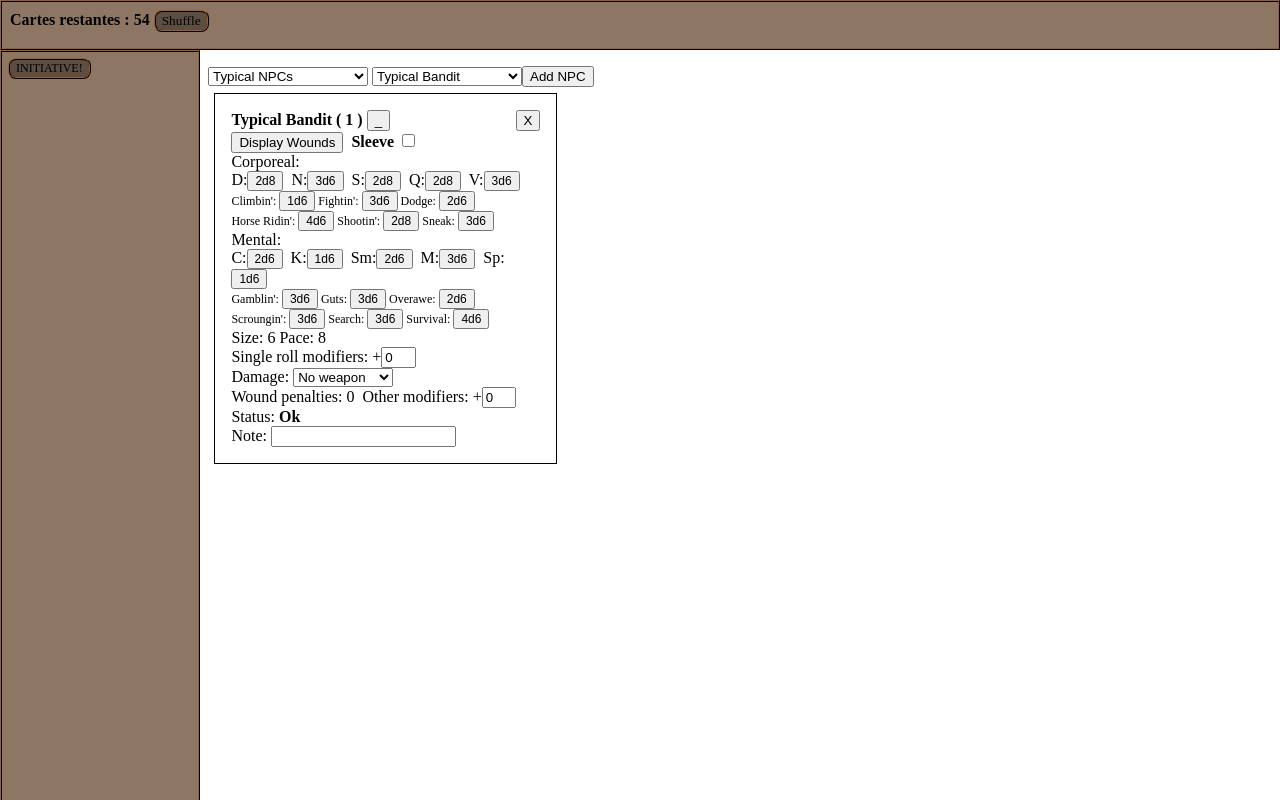
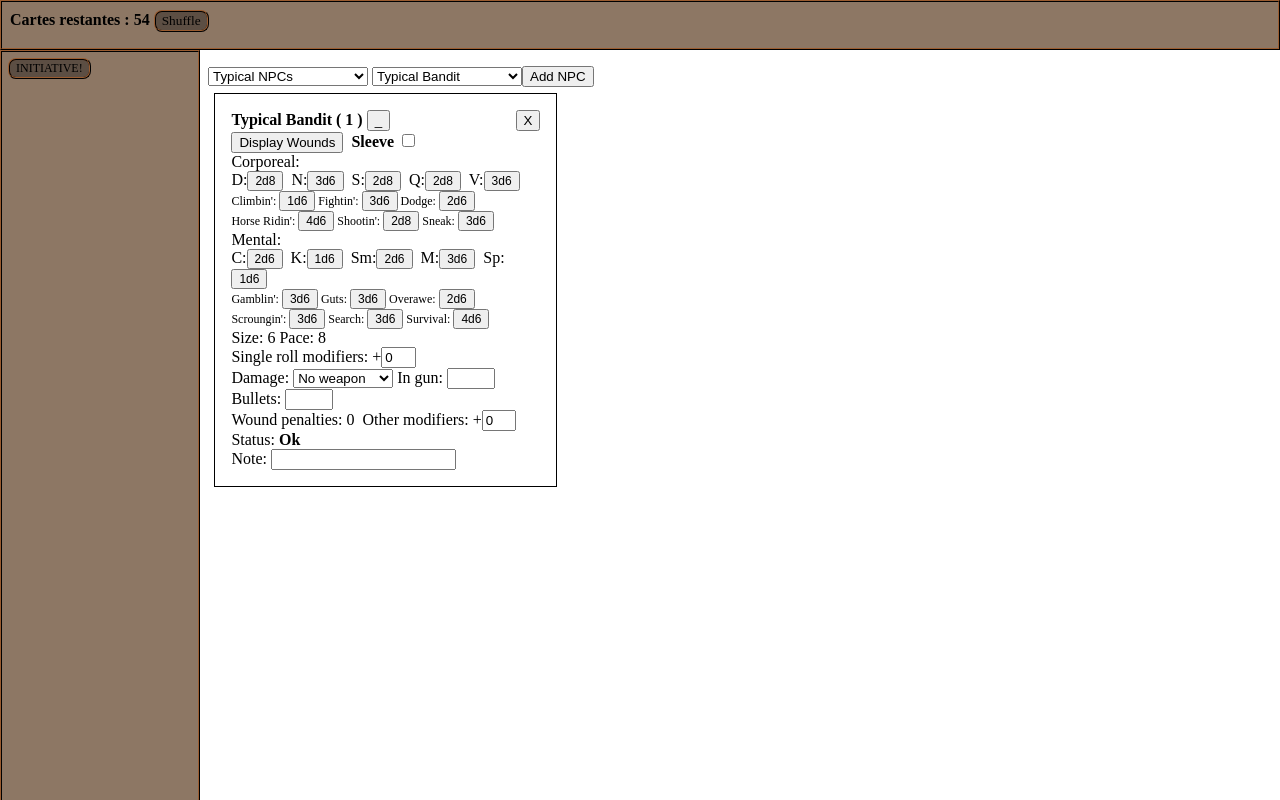
Before and after one commit to anthony-colpron/deadlands, a React (Create React App) app: page / in a window 1280 px wide. Both pictures are taken after a click on the button "Add NPC". Built offline with nearby package versions, Linux system fonts and the light colour scheme; a web font is replaced by a local one.

Commit message:
with bullets

```diff
--- a/src/Components/NPCcard.js
+++ b/src/Components/NPCcard.js
@@ -323,7 +323,7 @@ class NPCcard extends PureComponent {
                 Size: {this.props.stats.size} Pace: {this.props.stats.pace}  <br />
                 Single roll modifiers: {this.state.singleRollModifiers > -1 ? '+' : ''}
                 <input className='numeric-input' type='number' value={this.state.singleRollModifiers} onChange={this.handleSingleRollModifiersChange} /><br />
-                Damage: <select>{this.props.stats.attacks.map(item => <option value={item}>{item}</option>)}</select>
+                Damage: <select>{this.props.stats.attacks.map(item => <option value={item}>{item}</option>)}</select> In gun: <input type="number" className='numeric-input-wind' /> Bullets: <input type="number" className='numeric-input-wind' />
             </div>)
         }
 
```
